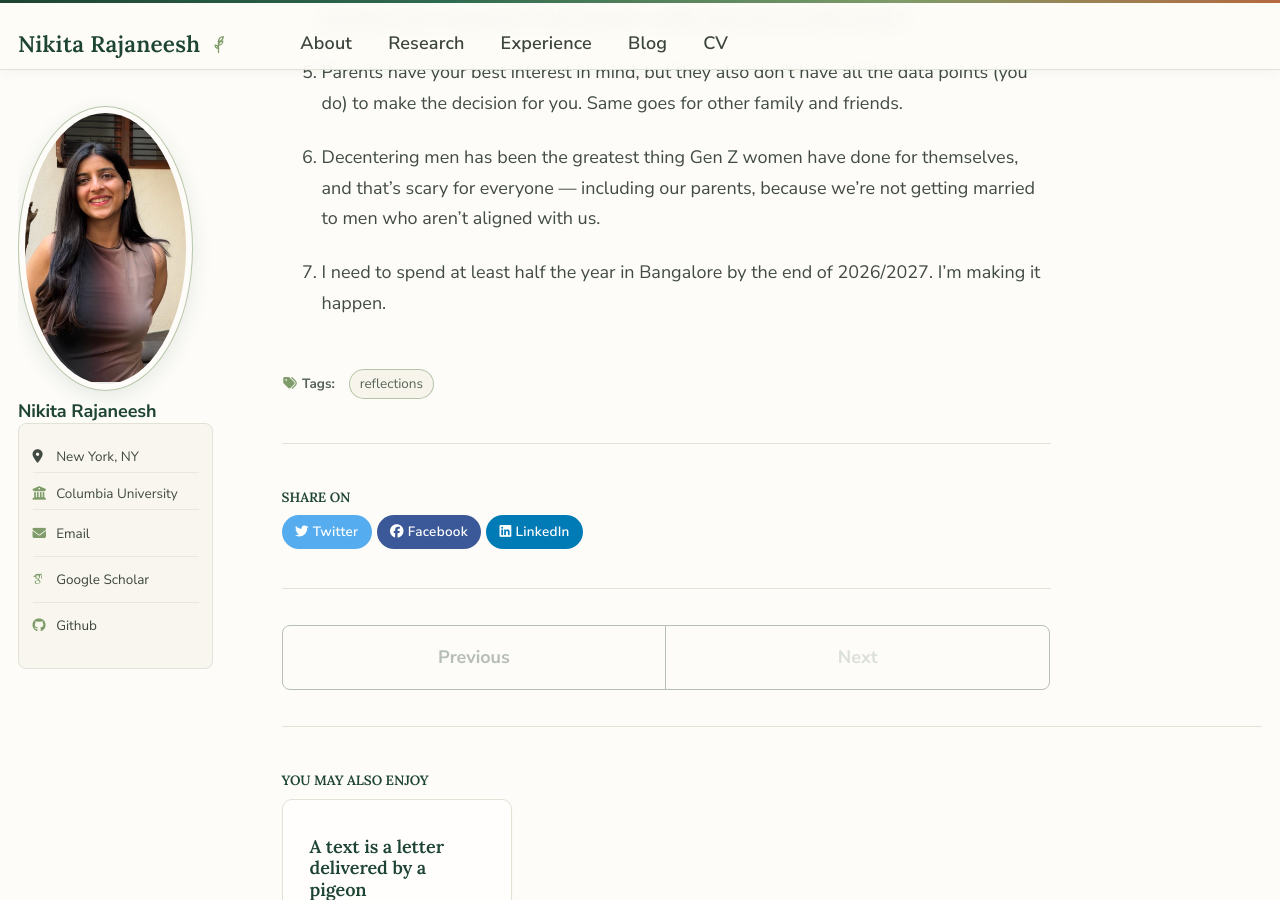
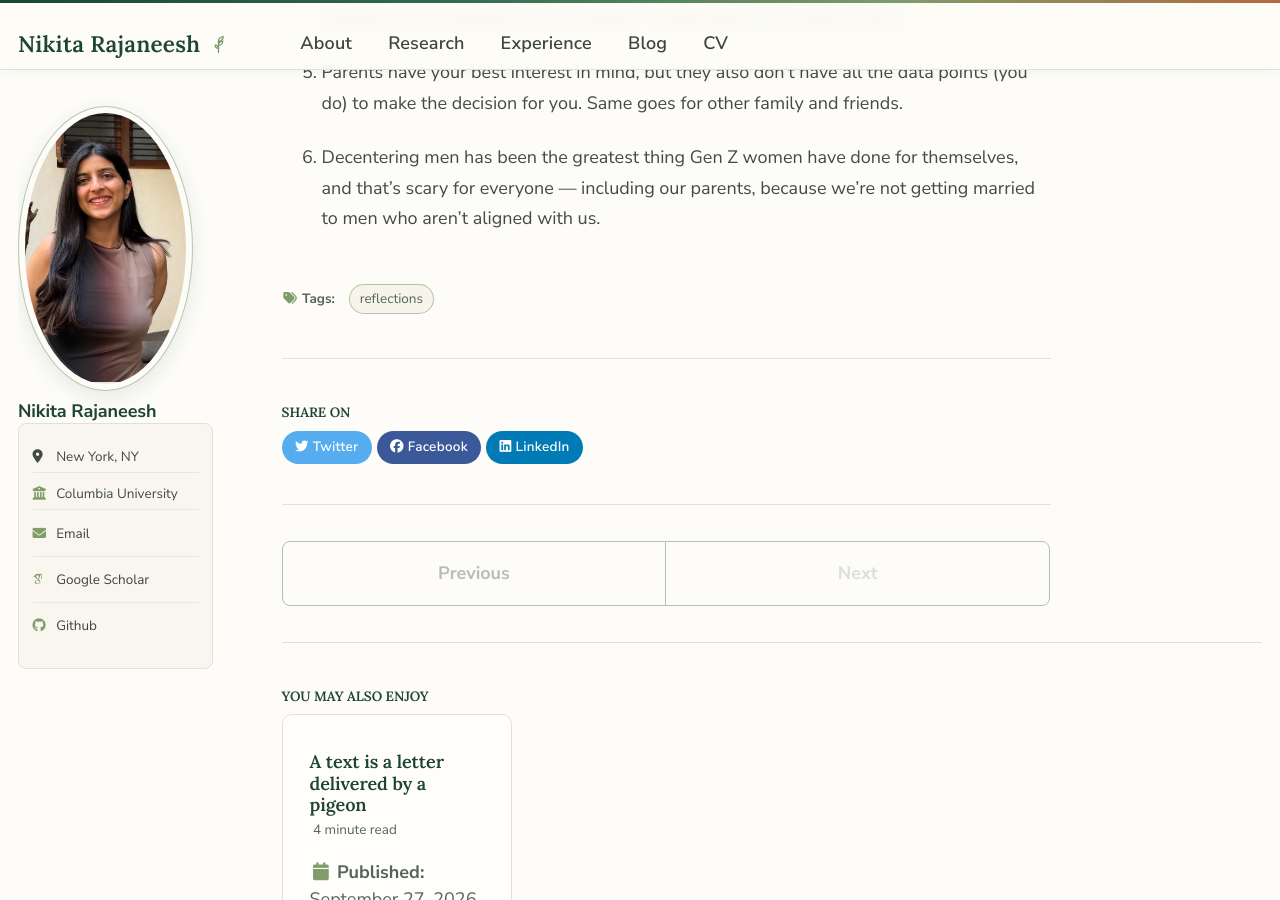
Before and after one commit to nrajanee/nrajanee.github.io, a Jekyll site: the page built from _posts/2026-09-28-a-few-things-i-keep-coming-back-to.md, in a window 1280 px wide and 900 px high, scrolled down 750 px. Built offline with Jekyll 4.4.1, drawn with Linux system fonts in a browser that asks for light colours; some web fonts are replaced.

Commit message:
Drop the Bangalore item from the reflections post
Co-Authored-By: Claude Opus 5 <noreply@anthropic.com>

```diff
--- a/_posts/2026-09-28-a-few-things-i-keep-coming-back-to.md
+++ b/_posts/2026-09-28-a-few-things-i-keep-coming-back-to.md
@@ -33,6 +33,3 @@ friends.
 6. Decentering men has been the greatest thing Gen Z women have done for
 themselves, and that's scary for everyone — including our parents, because we're
 not getting married to men who aren't aligned with us.
-
-7. I need to spend at least half the year in Bangalore by the end of 2026/2027.
-I'm making it happen.
```
